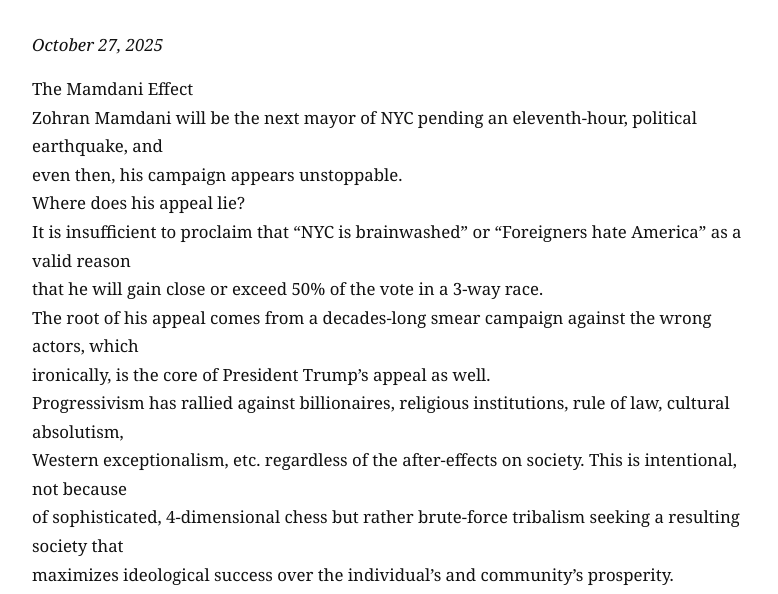
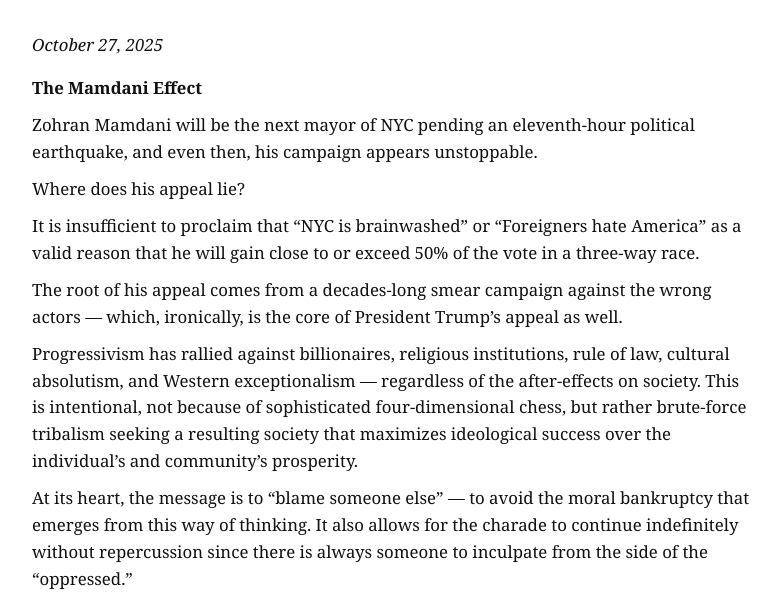
Before and after one commit to dsarro18/dsarro18.github.io, a plain HTML site: page 10-27-2025 - Unconditional Surrender.html in a window 1280 px wide. Shown: the part 140-734 px from the top of the page, without its empty margins (248-1026 px from the left). Drawn offline with Linux system fonts and the light colour scheme.

Commit message:
Update 10-27-2025 - Unconditional Surrender.html

```diff
--- a/10-27-2025 - Unconditional Surrender.html
+++ b/10-27-2025 - Unconditional Surrender.html
@@ -10,37 +10,47 @@
   <main>
     <h1>Unconditional Surrender</h1>
     <em>October 27, 2025</em>
-    <div class="post-body" style="white-space: normal; margin-top: 1rem;">
+
+    <div class="post-body" style="white-space: normal; margin-top: 1rem; line-height: 1.6;">
+      <p><strong>The Mamdani Effect</strong></p>
+
       <p>
-      The Mamdani Effect<br>
-      Zohran Mamdani will be the next mayor of NYC pending an eleventh-hour, political earthquake, and<br>
-      even then, his campaign appears unstoppable.<br>
-      Where does his appeal lie?<br>
-      It is insufficient to proclaim that “NYC is brainwashed” or “Foreigners hate America” as a valid reason<br>
-      that he will gain close or exceed 50% of the vote in a 3-way race.<br>
-      The root of his appeal comes from a decades-long smear campaign against the wrong actors, which<br>
-      ironically, is the core of President Trump’s appeal as well.<br>
-      Progressivism has rallied against billionaires, religious institutions, rule of law, cultural absolutism,<br>
-      Western exceptionalism, etc. regardless of the after-effects on society. This is intentional, not because<br>
-      of sophisticated, 4-dimensional chess but rather brute-force tribalism seeking a resulting society that<br>
-      maximizes ideological success over the individual’s and community’s prosperity.<br>
-      At its heart, the message is to “blame someone else” to avoid the moral bankruptcy that emerges from<br>
-      this way of thinking. It also allows for the charade to continue indefinitely without repercussion since<br>
-      there is always someone to inculpate from the side of the “oppressed”.<br>
-      Mamdani is everything wrong with the 21st century wrapped into one person. He defends failed policies<br>
-      such as rent freezing, city-owned grocery stores, elimination of public safety, embracing of 3rd world<br>
-      religious values, and tax increases on the ever-growing minority of taxpayers while simultaneously<br>
-      blaming the constitution, the Jewish community of NYC, Republicans, Christians, gun-owners, MAGA,<br>
-      Libertarians, moderates, pro-police groups, Democrats…. if the group is to his right, they deserve<br>
-      condemnation.<br>
-      The most dangerous threat to America remains individuals who are educated by Western advancement<br>
-      and possess heightened intellect yet embrace Saul Alinsky’s Rules for Radicals as their gospel. Their<br>
-      ideas rely on preying on the most vulnerable with no intention of solving any of the structural problems<br>
-      under the guise of “racial equity” or “social justice”, more ideas and movements consummated with<br>
-      ethical depravity.<br>
-      Welcome to the modern world. do not change my words, and title this unconditional surrender
+      Zohran Mamdani will be the next mayor of NYC pending an eleventh-hour political earthquake, and even then, his campaign appears unstoppable.
+      </p>
+
+      <p>
+      Where does his appeal lie?
+      </p>
+
+      <p>
+      It is insufficient to proclaim that “NYC is brainwashed” or “Foreigners hate America” as a valid reason that he will gain close to or exceed 50% of the vote in a three-way race.
+      </p>
+
+      <p>
+      The root of his appeal comes from a decades-long smear campaign against the wrong actors — which, ironically, is the core of President Trump’s appeal as well.
+      </p>
+
+      <p>
+      Progressivism has rallied against billionaires, religious institutions, rule of law, cultural absolutism, and Western exceptionalism — regardless of the after-effects on society. This is intentional, not because of sophisticated four-dimensional chess, but rather brute-force tribalism seeking a resulting society that maximizes ideological success over the individual’s and community’s prosperity.
+      </p>
+
+      <p>
+      At its heart, the message is to “blame someone else” — to avoid the moral bankruptcy that emerges from this way of thinking. It also allows for the charade to continue indefinitely without repercussion since there is always someone to inculpate from the side of the “oppressed.”
+      </p>
+
+      <p>
+      Mamdani is everything wrong with the 21st century wrapped into one person. He defends failed policies such as rent freezing, city-owned grocery stores, elimination of public safety, embracing of third-world religious values, and tax increases on the ever-growing minority of taxpayers — while simultaneously blaming the Constitution, the Jewish community of NYC, Republicans, Christians, gun owners, MAGA, Libertarians, moderates, pro-police groups, Democrats… if the group is to his right, they deserve condemnation.
+      </p>
+
+      <p>
+      The most dangerous threat to America remains individuals who are educated by Western advancement and possess heightened intellect yet embrace Saul Alinsky’s *Rules for Radicals* as their gospel. Their ideas rely on preying on the most vulnerable with no intention of solving any of the structural problems — under the guise of “racial equity” or “social justice,” more ideas and movements consummated with ethical depravity.
+      </p>
+
+      <p>
+      Welcome to the modern world. Do not change my words, and title this Unconditional Surrender.
       </p>
     </div>
+
     <div style="margin-top: 2rem;">
       <a href="index.html">← Return to Home</a>
     </div>
```
